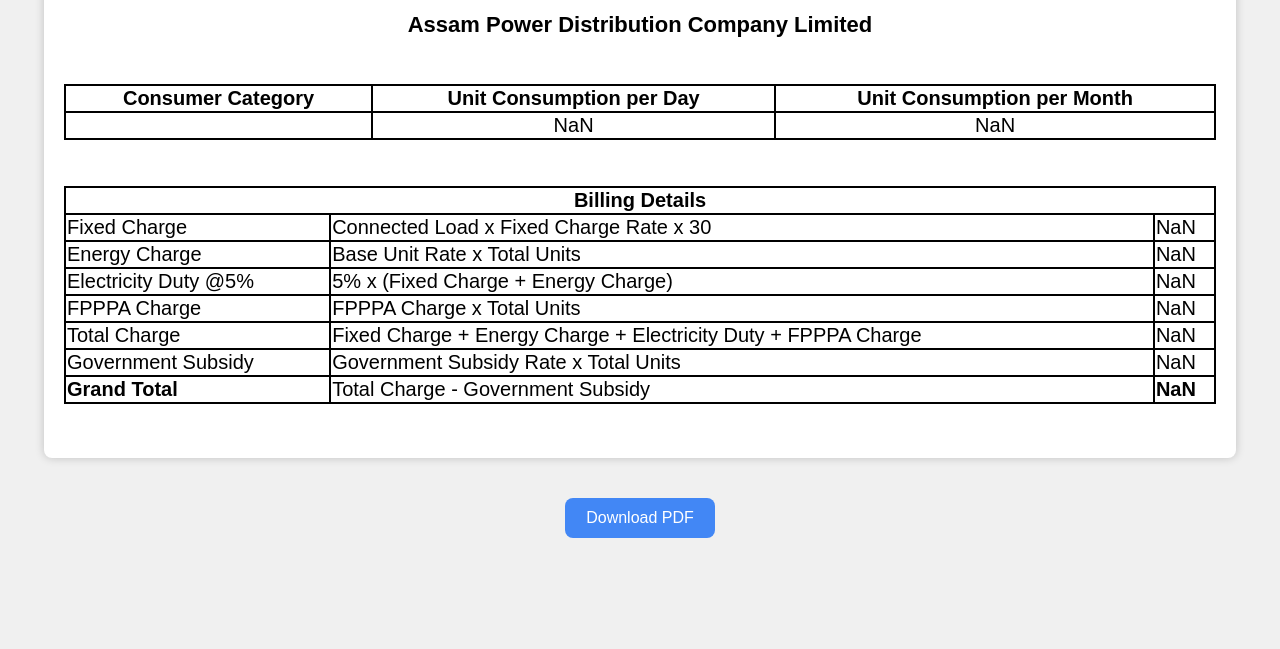
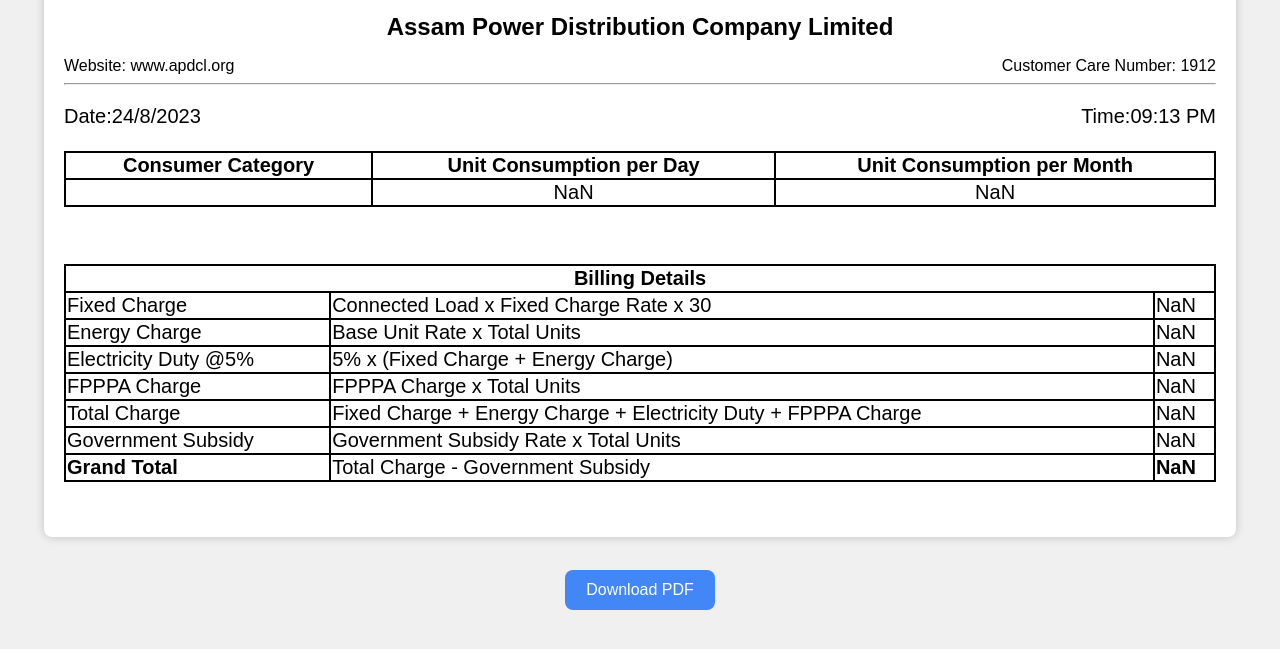
Before and after one commit to AshishKPathinnya/Electricity_UnitCalculator, a plain HTML site: page report.html in a window 1280 px wide. Shown: the part 103-752 px from the top of the page. Drawn offline with Linux system fonts and the light colour scheme.

Commit message:
Date & Time added in Detailed Report

```diff
--- a/report.html
+++ b/report.html
@@ -12,6 +12,15 @@
         <div>
             <img src="img/logo.png" alt="APDCL Logo" class="logo">
             <h1>Assam Power Distribution Company Limited</h1>
+            <span id="web_span">Website: www.apdcl.org</span>
+            <span id="ccn_span">Customer Care Number: 1912</span>
+        </div>
+        <hr>
+        <div>
+            <span class="dateSpan">Date: </span>
+            <span class="dateSpan" id="date_id"></span>
+            <span class="timeSpan" id="time_id"></span>
+            <span class="timeSpan">Time: </span>
         </div>
 
         <table>
--- a/reportscript.js
+++ b/reportscript.js
@@ -31,6 +31,16 @@
 
 showReport();
 
+function showDateTime(){
+    var datetime = new Date();
+    var date = datetime.getDate() + '/' + (datetime.getMonth()+1) + '/' + datetime.getFullYear();
+    var time= datetime.toLocaleTimeString([], {hour: '2-digit', minute:'2-digit'});
+    document.querySelector("#date_id").innerHTML = date;
+    document.querySelector("#time_id").innerHTML = time;
+}
+
+showDateTime();
+
 function generatePDF() {
     const element = document.getElementById('container');
     html2pdf().set({ html2canvas: { scale: 4 } }).from(element).save();
--- a/reportstyle.css
+++ b/reportstyle.css
@@ -24,13 +24,31 @@
 
 h1 {
     text-align: center;
-    font-size: 22px;
+    font-size: 24px;
+}
+
+#ccn_span {
+    float: right;
+}
+
+.dateSpan {
+    float: left;
+    font-size: 20px;
+    margin-top: 1%;
+    margin-bottom: 2%;
+}
+
+.timeSpan {
+    float: right;
+    font-size: 20px;
+    margin-top: 1%;
+    margin-bottom: 2%;
 }
 
 table {
 border-collapse: collapse;
 width: 100%;
-margin-top: 4%;
+margin-top: 5%;
 margin-bottom: 3%;
 }
 
@@ -48,7 +66,7 @@
 }
 
 #pdfButton {
-    margin: 20px auto;
+    margin: 13px auto;
     font-weight: medium;
     color: white;
     background-color: #4287f5;
```
